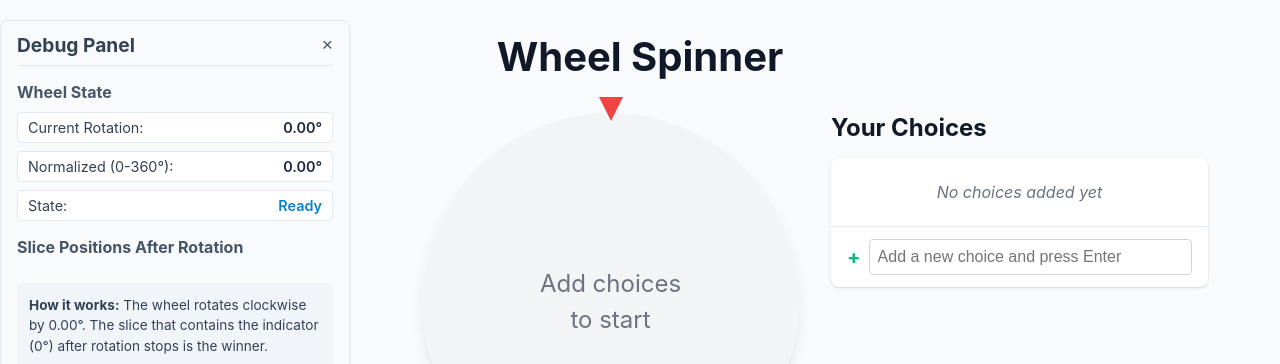
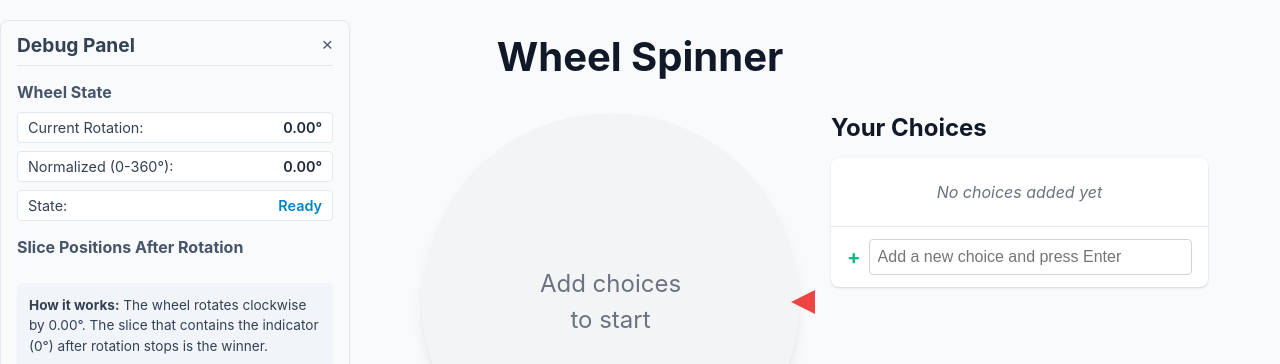
Before and after one commit to gpetiot/wheel-js, a React (Create React App) app: page / in a window 1280 px wide. Shown: the top 364 px of the page. Built offline with nearby package versions, Linux system fonts and the light colour scheme; the HTML template or start-up script is replaced by a standard one.

Commit message:
Fix(wheel): align wheel indicator with 0° position

```diff
--- a/src/components/WheelSpinner.css
+++ b/src/components/WheelSpinner.css
@@ -60,14 +60,14 @@
 
 .wheel-indicator {
   position: absolute;
-  top: -16px;
-  left: 50%;
-  transform: translateX(-50%);
+  top: 50%;
+  right: -16px;
+  transform: translateY(-50%);
   width: 0;
   height: 0;
-  border-left: 12px solid transparent;
-  border-right: 12px solid transparent;
-  border-top: 24px solid #ef4444;
+  border-top: 12px solid transparent;
+  border-bottom: 12px solid transparent;
+  border-right: 24px solid #ef4444;
   z-index: 10;
 }
 
```
